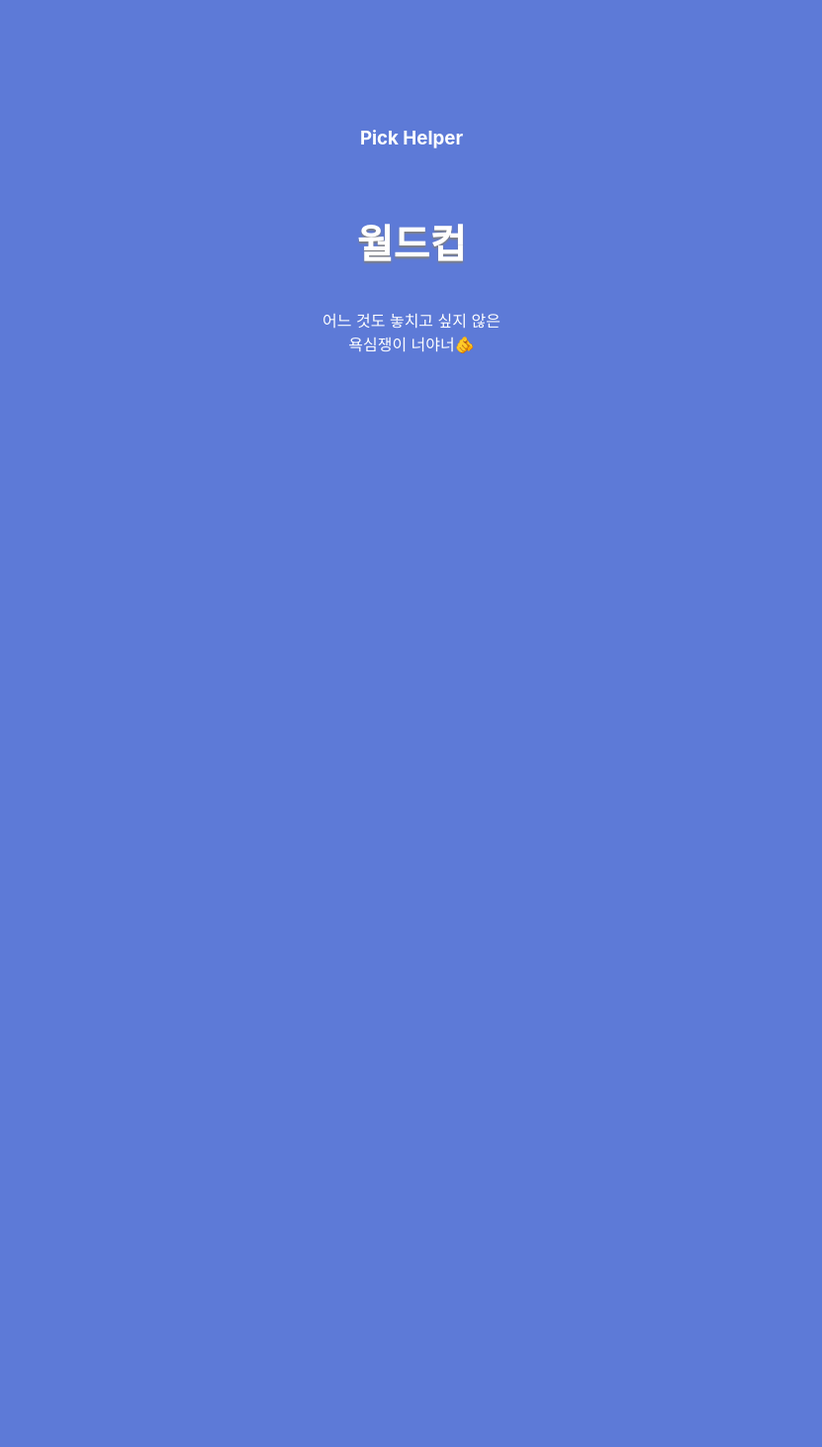
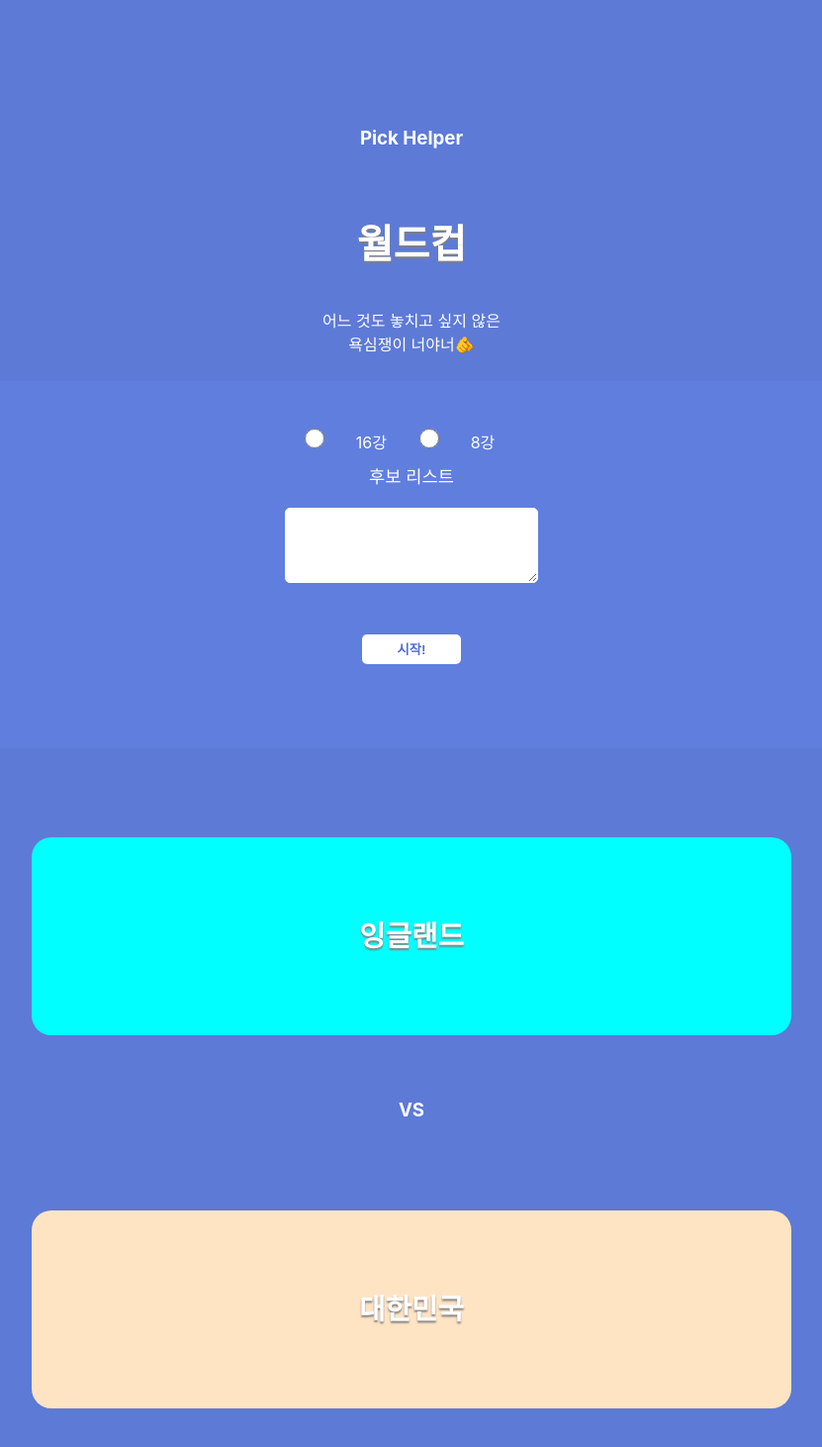
Before and after one commit to loveyrooney/momentum, a React (Create React App) app in the folder pickhelper/client/: page /tournament in a window 1280 px wide. Shown: the top 1462 px of the page at 99% size, without its empty margins (224-1055 px from the left). Before the commit the page ends 800 px from the top, so only its background shows below. Built offline with nearby package versions, Linux system fonts and the light colour scheme.

Commit message:
feat: tournament start

```diff
--- a/pickhelper/client/src/components/Tournament.jsx
+++ b/pickhelper/client/src/components/Tournament.jsx
@@ -1,12 +1,39 @@
-import React from 'react';
+import { useRef, useState} from 'react';
 import { useSelector } from 'react-redux';
 import Header from './Header';
+import '../css/tournament.css';
 
 const Tournament = () => {
     const headinfo = useSelector((state)=>state.admin.tournament);
+    const sixteenRef = useRef();
+    const eightRef = useRef();
+    const candidateRef = useRef();
+
+    function start() {
+        if(!sixteenRef.current.checked && !eightRef.current.checked) alert("시작 대진 여부를 체크해 주세요");
+        let candidateArr = candidateRef.current.value.split(',');
+        let sixteen = sixteenRef.current.id;
+        let eight = eightRef.current.id;
+        console.log(sixteenRef.current.checked);
+    }
     return (
         <div>
             <Header obj={headinfo}/>
+            <form>
+                <input ref={sixteenRef} type="radio" name="check" id="16"/><label htmlFor="16">16강</label>
+                <input ref={eightRef} type="radio" name="check" id="8"/><label htmlFor="8">8강</label>
+                <br/>
+                <span>후보 리스트</span>
+                <br/>
+                <textarea ref={candidateRef}></textarea>
+                <br/>
+                <button className='dunglebtn' type="button" onClick={start}>시작!</button>
+            </form>
+            <div className='tournamentBoard'>
+                <div className='topTeam'>잉글랜드</div>
+                <h3>VS</h3>
+                <div className='bottomTeam'>대한민국</div>
+            </div>
         </div>
     );
 };
--- /dev/null
+++ b/pickhelper/client/src/css/tournament.css
@@ -0,0 +1,16 @@
+
+
+textarea { width: 250px; height: 70px; margin-top: 10px;
+    border-radius: 5px; border-color: white; border-style: solid;}
+form > input {width: 20px; height: 20px;
+    border-radius: 5px; border-color: white; border-style: solid;}
+form > label {margin: 3%;}
+
+.topTeam { width:60%; height: 200px; margin:7% 20% 5% 20%;
+            background-color: aqua;
+           line-height: 200px; font-size: 1.8em; font-weight: 600;
+           text-shadow: 0px 2px 2px grey; border-radius: 20px;}
+.bottomTeam {width:60%; height: 200px; margin:7% 20% 5% 20%;
+            background-color: bisque;
+            line-height: 200px; font-size: 1.8em; font-weight: 600;
+            text-shadow: 0px 2px 2px grey; border-radius: 20px;}
```
